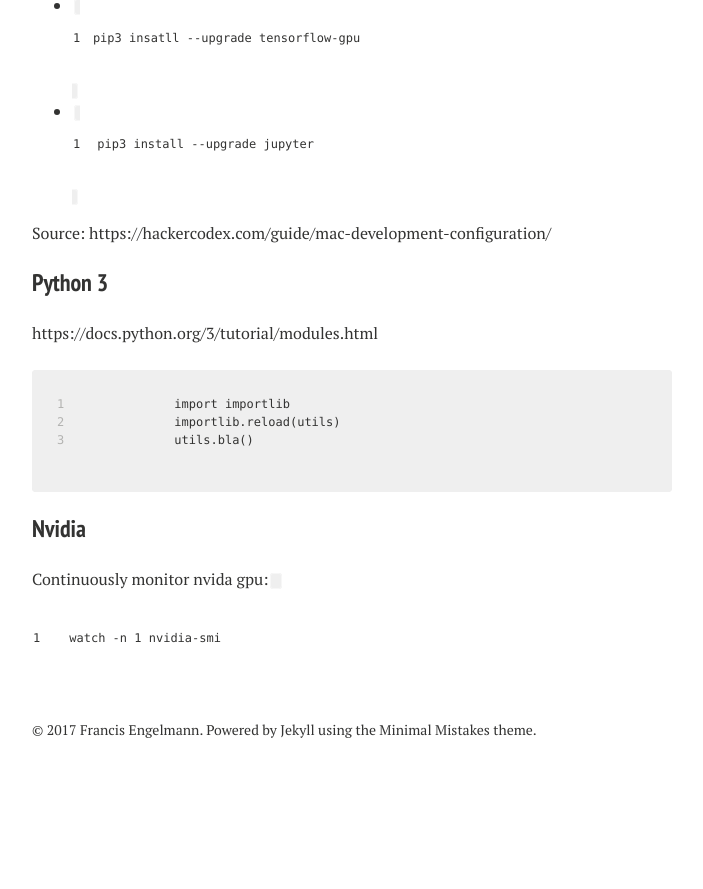
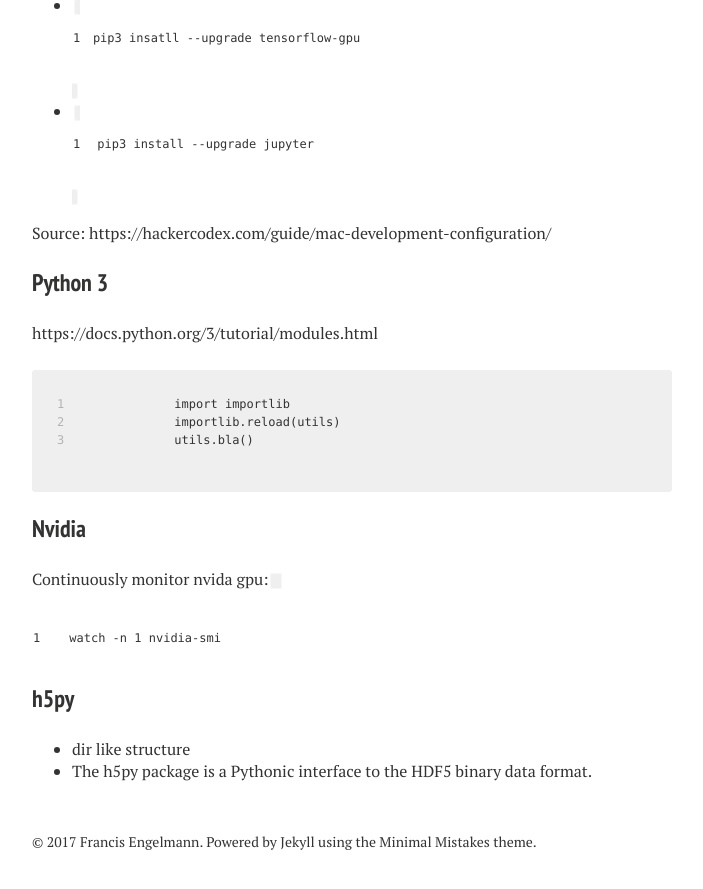
Before and after one commit to francisengelmann/francisengelmann.github.io, a Jekyll site: the page built from snippets.md, in a window 1280 px wide and 900 px high, scrolled down 1553 px. Shown: the top 889 px of the window, without its empty margins (288-991 px from the left). Built offline with Jekyll 4.4.1, drawn with Linux system fonts in a browser that asks for light colours; nearby versions of some CDN libraries; our own code applies the rules of GitHub Pages for plain Markdown files; before the commit the page ends 2341 px from its top, so only the background shows below that.

Commit message:
Update snippets.md

````diff
--- a/snippets.md
+++ b/snippets.md
@@ -38,3 +38,7 @@ utils.bla()
 
 ### Nvidia
 Continuously monitor nvida gpu: ```watch -n 1 nvidia-smi```
+
+### h5py
+- dir like structure
+- The h5py package is a Pythonic interface to the HDF5 binary data format.
````
